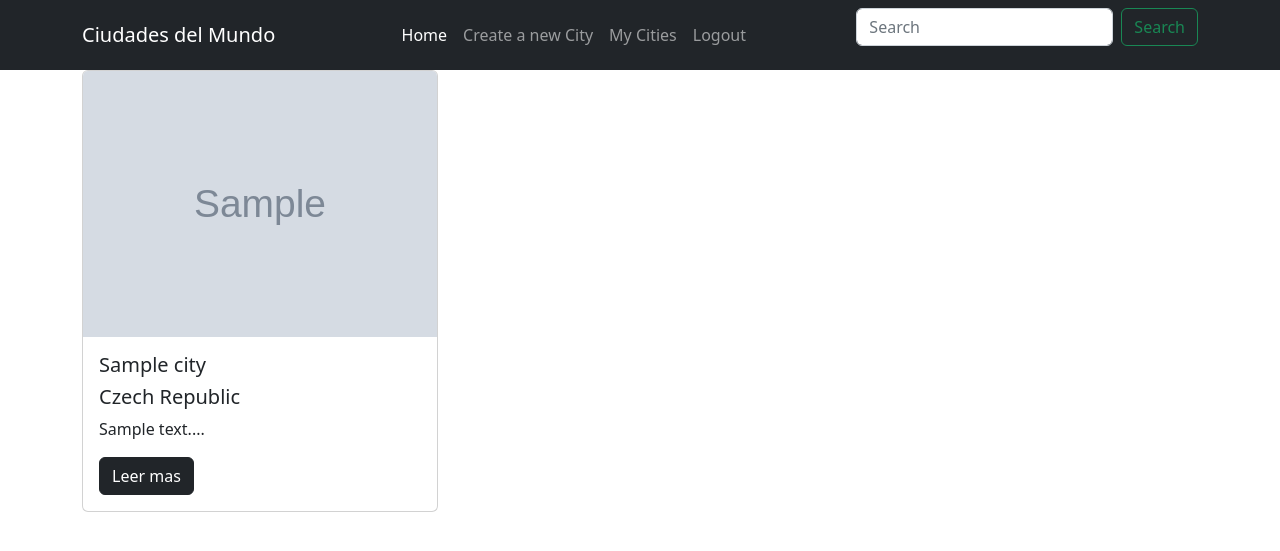
After one commit to JoseContrerasP/cities-blog, a Django app: page /city/my in a window 1280 px wide. The commit adds this page. Shown: the top 551 px of the page. Run offline with Django 4.2, Linux system fonts and the light colour scheme; a user stored in the database is signed in; tables that the repository leaves empty hold one stand-in row (values such as "Sample post"); grey boxes marked "Sample" are stand-in pictures; some libraries are stand-ins or nearby versions.

Commit message:
add my cities

```diff
--- a/city/templates/cities.html
+++ b/city/templates/cities.html
@@ -22,7 +22,4 @@
         {% if forloop.last %}</div>{% endif %}
         {% endfor %}
     </div>
-
-    <p>{{ number }}</p>
-
 {% endblock %}
--- /dev/null
+++ b/city/templates/my_cities.html
@@ -0,0 +1,26 @@
+{% extends 'base.html' %}
+
+{% block content %}
+
+<div class="container">
+    {% for city in cities %}
+    {% if forloop.first %}<div class="row">{% endif %}
+            <div class="col-4">
+                <div class="card">
+                    <img src="{{ city.image.url }}" alt="" class="card-img-top float-start">
+                    <div class="card-body">
+                        <h5 class="card-title">{{ city.name }}</h5>
+                        <h5 class="card-title">{{ city.country.name }}</h5>
+                        <p class="card-text">{{ city.description|slice:"150" }}...</p>
+                        <a class="btn btn-dark" href="{% url 'city' id=city.id %}">Leer mas</a>
+
+                    </div>
+                </div>
+
+            </div>
+    {% if forloop.counter|divisibleby:3 %}</div><div class="row">{% endif %}
+    {% if forloop.last %}</div>{% endif %}
+    {% endfor %}
+</div>
+
+{% endblock content %}
--- a/city/urls.py
+++ b/city/urls.py
@@ -2,12 +2,21 @@ from django.urls import path
 from . import views
 
 urlpatterns = [
-    path('', views.index, name='home'),
-    path('city/<int:id>', views.get_city, name='city'),
-    path('city/<int:id>/create_new_comment', views.create_new_comment, name='create_new_comment'),
-    path('city/<int:id_city>/<int:id_comment>/like_comment', views.like_comment, name='like_comment'),
-    path('city/create', views.create_new_city, name='create_new_city'),
-    path('signup/', views.signup, name='signup'),
-    path('signin/', views.signin, name='signin'),
-    path('signout/', views.signout, name='signout'),
+    path("", views.index, name="home"),
+    path("city/<int:id>", views.get_city, name="city"),
+    path(
+        "city/<int:id>/create_new_comment",
+        views.create_new_comment,
+        name="create_new_comment",
+    ),
+    path(
+        "city/<int:id_city>/<int:id_comment>/like_comment",
+        views.like_comment,
+        name="like_comment",
+    ),
+    path("city/create", views.create_new_city, name="create_new_city"),
+    path("city/my", views.my_cities, name="my_cities"),
+    path("signup/", views.signup, name="signup"),
+    path("signin/", views.signin, name="signin"),
+    path("signout/", views.signout, name="signout"),
 ]
--- a/city/views.py
+++ b/city/views.py
@@ -73,6 +73,13 @@ def create_new_city(request):
 
         else:
             return redirect("create_new_city")
+
+
+@login_required
+def my_cities(request):
+    my_cities = City.objects.filter(user=request.user)
+
+    return render(request, "my_cities.html", {"cities": my_cities})
 
 
 @login_required
--- a/templates/base.html
+++ b/templates/base.html
@@ -45,6 +45,10 @@
             </li>
 
             <li class="nav-item">
+                <a href="{% url 'my_cities' %}" class="nav-link">My Cities</a>
+            </li>
+
+            <li class="nav-item">
                 <a href="{% url 'signout' %}" class="nav-link">Logout</a>
             </li>
 
```
